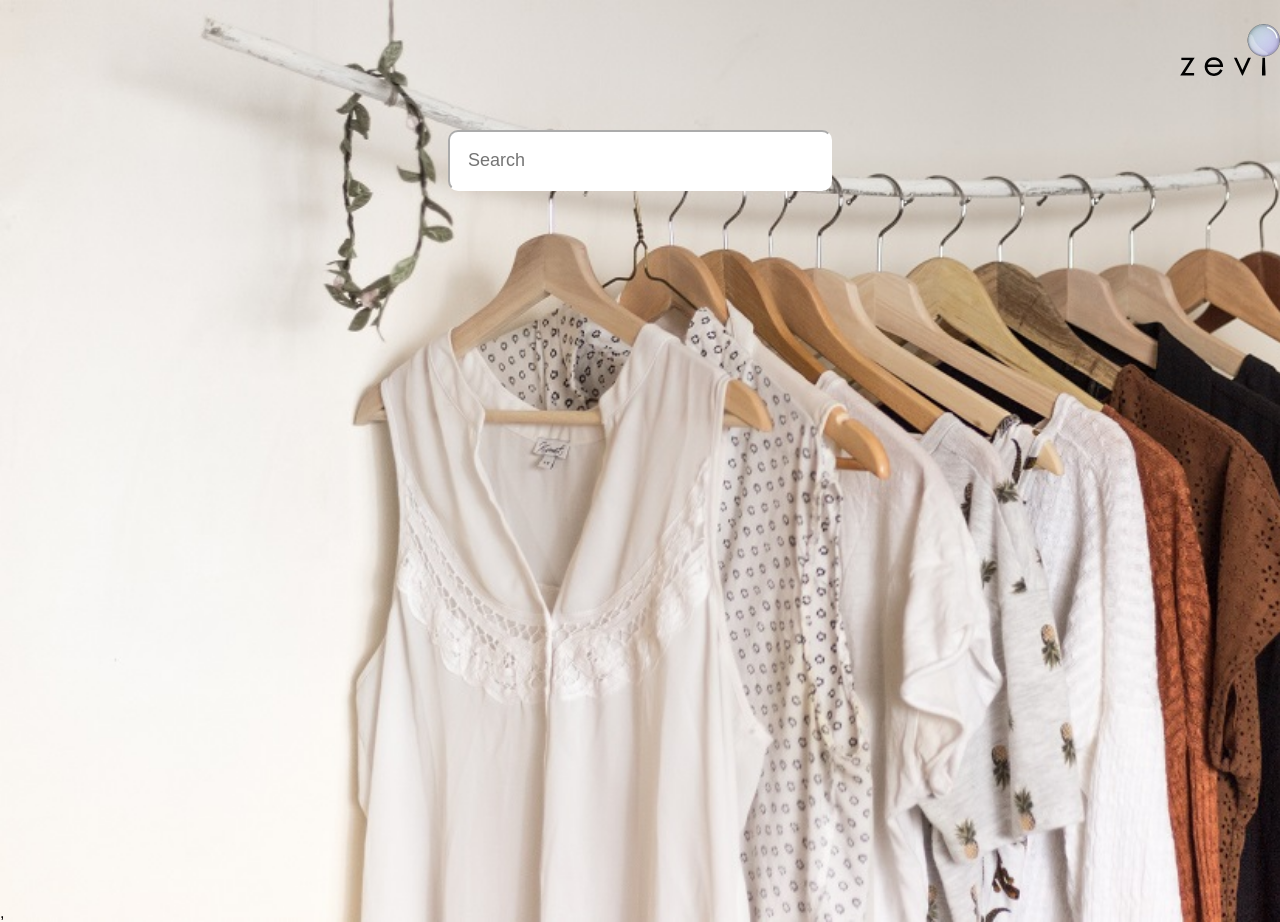
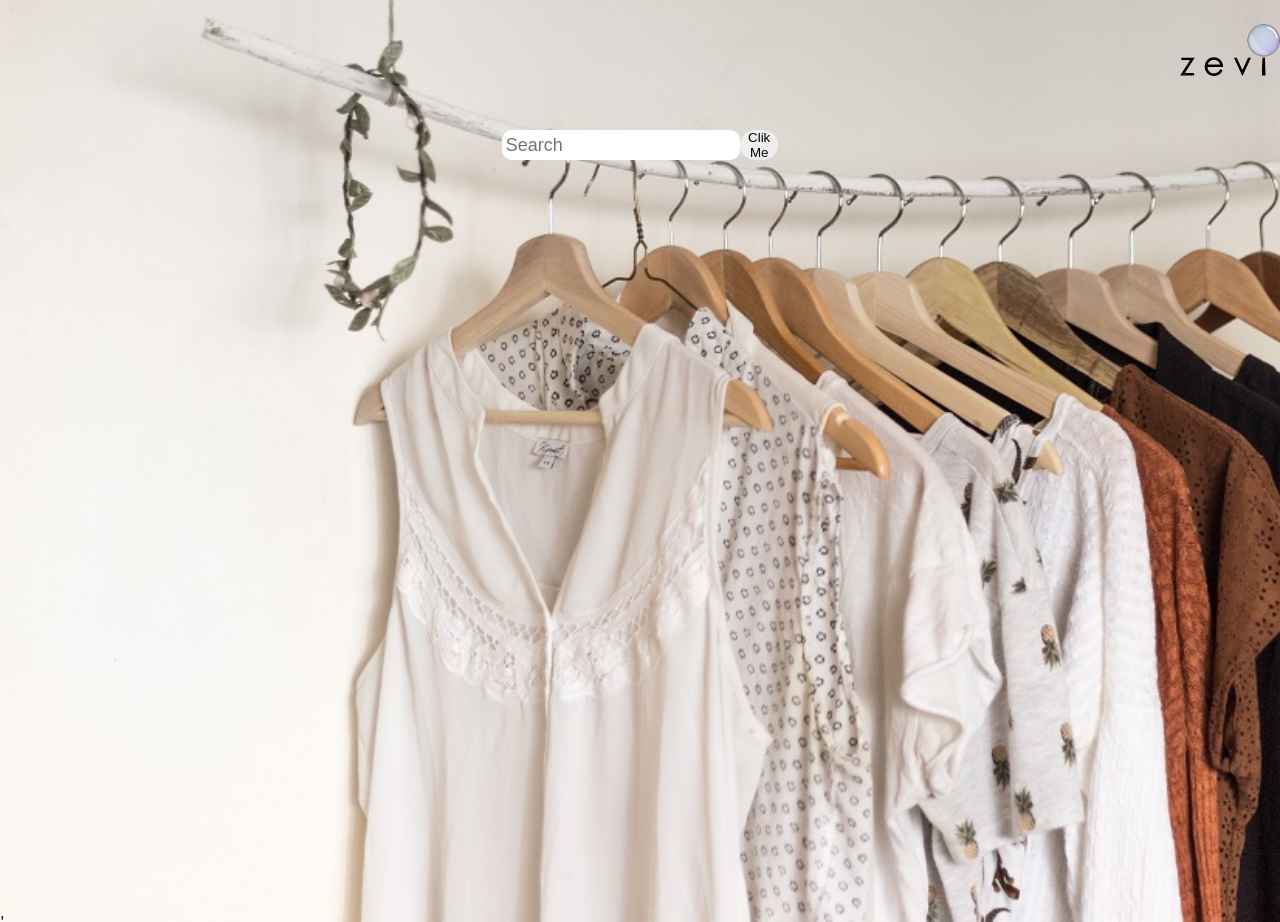
Before and after one commit to bardrock01/Zevi-Submission, a React (Create React App) app in the folder my-app/: page / in a window 1280 px wide. Built offline with nearby package versions, Linux system fonts and the light colour scheme.

Commit message:
Added a button

```diff
--- a/my-app/src/App.scss
+++ b/my-app/src/App.scss
@@ -109,3 +109,15 @@ body {
   margin-top: 2%;
   font-size: larger;
 }
+.ButtonAndSearchBar{
+  display: flex;
+  flex-direction: row;
+}
+.search{
+  border: none;
+  width: 100%;
+}
+.ButtonClickMe{
+  border: none;
+  border-radius: 20px;
+}
--- a/my-app/src/App.tsx
+++ b/my-app/src/App.tsx
@@ -3,7 +3,6 @@ import { useState, useEffect } from "react";
 import "./App.scss";
 import { faker } from "@faker-js/faker";
 import AppLogo from "./components/AppLogo";
-
 
 type FakerDataType = {
   trendingQueries: string[];
@@ -53,7 +52,6 @@ function App() {
     generateFakerData();
   }, []);
 
-
   // const fakerData = Faker();
   // console.log(boolChildWindow);
   // console.log(fakerData);
@@ -62,17 +60,19 @@ function App() {
     <div className="App">
       <div className="main">
         <div className="ZeviName">
-          <AppLogo/>
+          <AppLogo />
         </div>
         <div className="SearchBar">
-          <input
-            type="text"
-            placeholder="Search"
-            className="search"
-            onClick={() => setboolChildWindow(!boolChildWindow)}//Activating the trending div
-            onChange ={ (e) => setQuery(e.target.value) }//Taking the input query
-
-          ></input>
+          <div className="ButtonAndSearchBar">
+            <input
+              type="text"
+              placeholder="Search"
+              className="search"
+              onClick={() => setboolChildWindow(!boolChildWindow)} //Activating the trending div
+              onChange={(e) => setQuery(e.target.value)} //Taking the input query
+            ></input>
+            <button className="ButtonClickMe">Clik Me</button>
+          </div>
           {boolChildWindow && (
             <div className="OverlayFather">
               <div className="OverlayDiv">
@@ -80,7 +80,7 @@ function App() {
                 <div className="trending-products-container">
                   {fakerData.trendingProducts.map((element, index) => (
                     <div key={index}>
-                      <img src={element.imgUrl} className="ProductName"  />
+                      <img src={element.imgUrl} className="ProductName" />
                       <div className="ProductName">{element.name}</div>
                     </div>
                   ))}
@@ -103,17 +103,15 @@ function App() {
                     <div className="TrendingQueriesStyle">
                       {fakerData.trendingQueries}
                     </div>
-
                   </div>
                 </div>
               </div>
             </div>
           )}
-
         </div>
       </div>
     </div>
   );
 }
 
-export {App};
+export { App };
```
